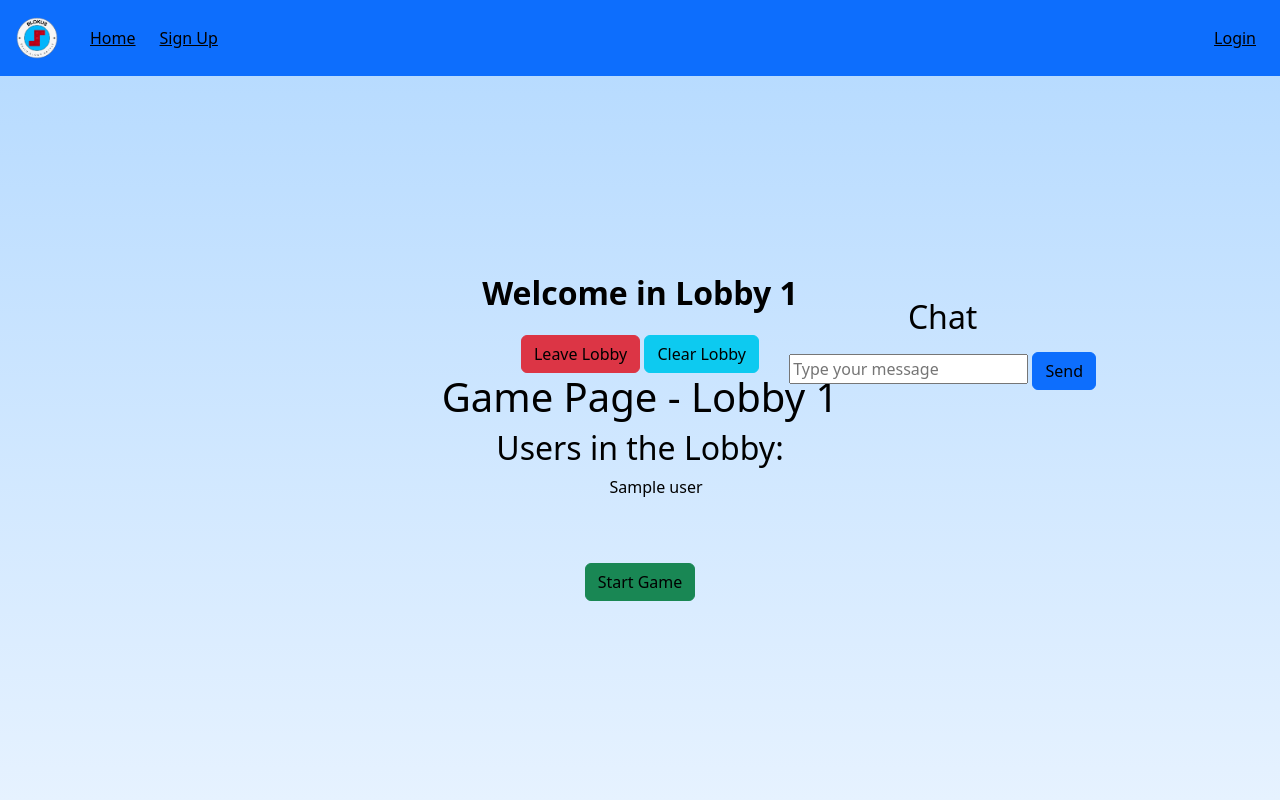
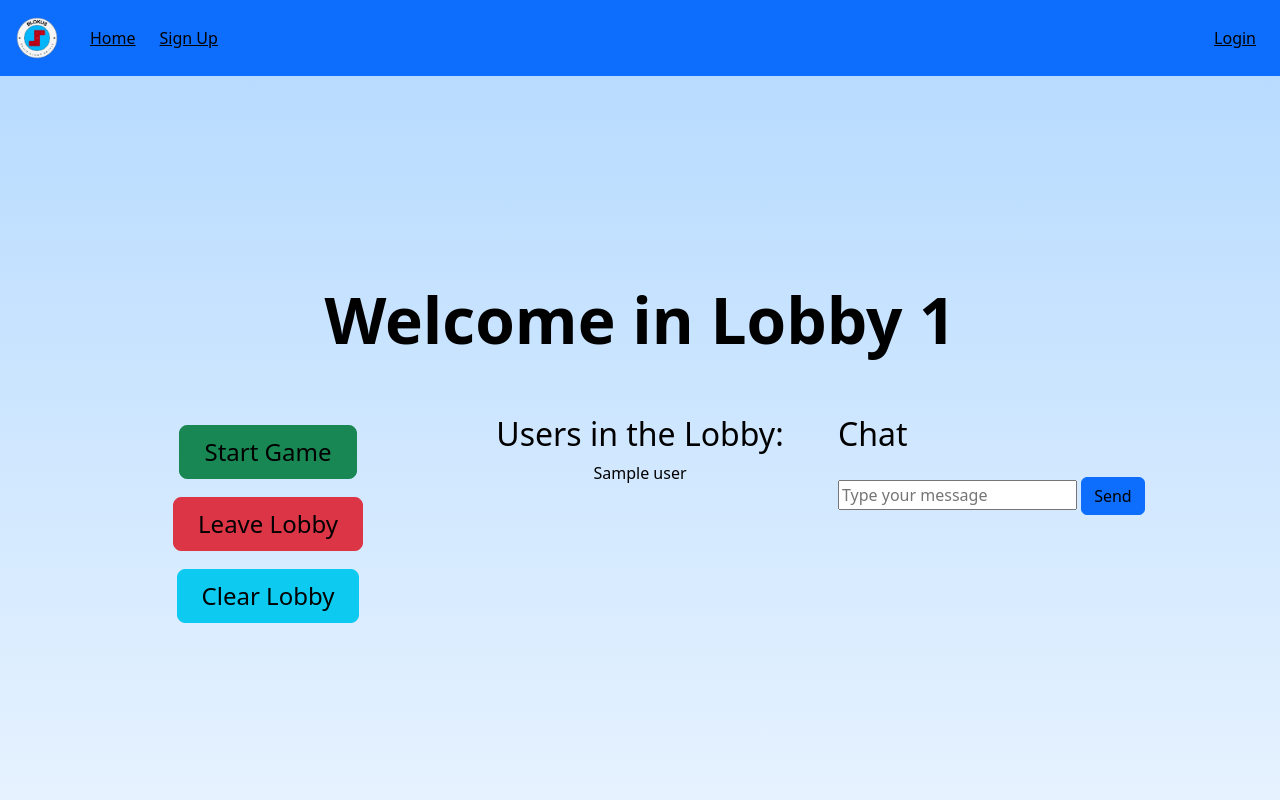
Before and after one commit to Levoo777/AdvancedSoftwareEngineering, a Flask app: template templates/game.html in a window 1280 px wide. Run offline with Flask 3, Linux system fonts and the light colour scheme; the template is opened without the code that fills it: most values are stand-ins (such as "Sample title", 1, 10 or a date in 2020); some libraries are stand-ins or nearby versions.

Commit message:
Style for Game and Profile HTML
added CSS Design

```diff
--- a/templates/game.html
+++ b/templates/game.html
@@ -2,18 +2,23 @@
 
 {% block content %}
 
-<link rel="stylesheet" href="/static/style1.css">
+<div class="welcome-container">
+  <h1 class="title">
+    Welcome in Lobby {{ lobby_id }}
+  </h1>
+</div>
 
-<h1 class="title">
-  Welcome in Lobby {{lobby_id}}
-</h1>
-<a href="{{ url_for('lobby.room_leave_lobby') }}" class="btn btn-danger">Leave Lobby</a>
+<div class="container-fluid main-container">
+  <div class="row align-items-start">
+    <div class="col-md-4 text-center">
+      <a href="{{ url_for('lobby.game_start') }}" class="btn btn-success btn-lg mb-2 game-button">Start
+        Game</a><br><br><br><br>
+      <a href="{{ url_for('lobby.room_leave_lobby') }}" class="btn btn-danger btn-lg mb-2 game-button">Leave
+        Lobby</a><br><br><br><br>
+      <a href="{{ url_for('lobby.clear_lobby') }}" class="btn btn-info btn-lg mb-2 game-button">Clear Lobby</a>
+    </div>
 
-<a href="{{ url_for('lobby.clear_lobby') }}" class="btn btn-info">Clear Lobby</a>
-
-
-<div class="game-container">
-  <h1>Game Page - Lobby {{ lobby_id }}</h1>
+    <div class="col-md-4 text-center">
       <h2>Users in the Lobby:</h2>
       <ul class="lobby-users">
         {% for user in users %}
@@ -21,28 +26,82 @@
         {% endfor %}
       </ul>
     </div>
-<br>
-<br>
-<a href="{{ url_for('lobby.game_start') }}" class="btn btn-success">Start Game</a>
 
-
-
-<div class="wrapper-right-side">
+    <div class="col-md-4 text-center">
       <div class="chat-container">
         <h2>Chat</h2>
         <ul id="chat-list" style="list-style-type:none;"></ul>
         <form onsubmit="event.preventDefault(); sendMessage();">
-          <input type="text" id="message" placeholder="Type your message">
+          <input type="text" id="message" placeholder="Type your message" class="mb-2">
           <button type="submit" class="btn btn-primary">Send</button>
         </form>
       </div>
     </div>
+  </div>
+</div>
+
+<style>
+  .welcome-container {
+    display: flex;
+    justify-content: center;
+    align-items: center;
+    height: 150px;
+  }
+
+  .title {
+    text-align: center;
+    font-size: 4rem;
+    margin: 0;
+  }
+
+  .main-container {
+    margin-top: 20px;
+  }
+
+  .lobby-users {
+    list-style-type: none;
+    padding-left: 0;
+  }
+
+  .row.align-items-start {
+    justify-content: center;
+  }
+
+  .chat-container {
+    text-align: left;
+  }
+
+  #chat-list {
+    max-height: 200px;
+    overflow-y: auto;
+  }
+
+  @media (max-width: 768px) {
+
+    .left-side,
+    .right-side {
+      align-items: center;
+      text-align: center;
+    }
+  }
+
+  .game-button {
+    padding: .5rem 1.5rem;
+    font-size: 1.5rem;
+    margin-top: 10px;
+    margin-bottom: 10px;
+  }
+
+  .text-center br {
+    display: none;
+  }
+</style>
 
 <script src="https://cdnjs.cloudflare.com/ajax/libs/socket.io/3.0.3/socket.io.js"></script>
 <script>
   var socket = io.connect('http://' + document.domain + ':' + location.port);
 
-  socket.on('chat_message', function(message) {
+  socket.on('chat_message', function (message) {
     var chatList = document.getElementById('chat-list');
     var li = document.createElement('li');
     li.textContent = message;
```
Also changed, not shown: templates/profile.html (+16 -14 lines). Lines whose indentation alone changed are shown as unchanged.
